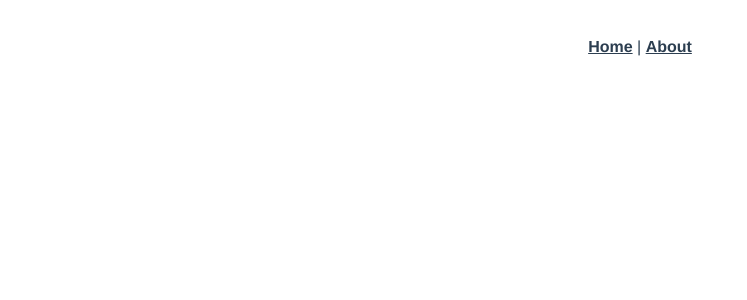
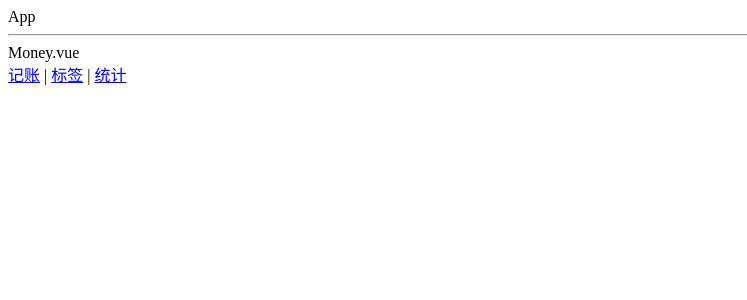
Before and after one commit to koryuoh123/Money1, a Vue app: page /#/money in a window 1280 px wide. Shown: the top 300 px of the page, without its empty margins (0-747 px from the left). Built offline with nearby package versions, Linux system fonts and the light colour scheme.

Commit message:
创建了三个页面

```diff
--- a/src/App.vue
+++ b/src/App.vue
@@ -1,13 +1,25 @@
 <template>
-  <div id="app">
-    <div id="nav">
-      <router-link to="/">Home</router-link> |
-      <router-link to="/about">About</router-link>
-    </div>
-    <router-view/>
-  </div>
+<div>
+
+  <div>App</div>
+<hr/>
+<router-view/>
+
+<div>
+<router-link to="/money">记账</router-link>
+|
+<router-link to="/labels">标签</router-link>
+|
+<router-link to="/statistics">统计</router-link>
+</div>
+
+</div>
 </template>
+<script>
+export default {
 
+}
+</script>
 <style lang="scss">
 #app {
   font-family: Avenir, Helvetica, Arial, sans-serif;
--- a/src/main.ts
+++ b/src/main.ts
@@ -1,13 +1,13 @@
 import Vue from 'vue'
 import App from './App.vue'
 import './registerServiceWorker'
-import router from './router'
+import router from './router' //这里其实省掉了index.ts
 import store from './store'
 
 Vue.config.productionTip = false
 
 new Vue({
-  router,
+  router: router, //缩写成router,
   store,
   render: h => h(App)
 }).$mount('#app')
--- a/src/router/index.ts
+++ b/src/router/index.ts
@@ -1,27 +1,44 @@
-import Vue from 'vue'
-import VueRouter, { RouteConfig } from 'vue-router'
-import Home from '../views/Home.vue'
+import Vue from "vue";
+import VueRouter, { RouteConfig } from "vue-router";
+import Money from "@/views/Money.vue";
+import Home from "@/views/Home.vue";
+import Labels from "@/views/Labels.vue";
+import Statistics from "@/views/Statistics.vue";
+Vue.use(VueRouter);
 
-Vue.use(VueRouter)
-
-  const routes: Array<RouteConfig> = [
+const routes: Array<RouteConfig> = [
   {
-    path: '/',
-    name: 'Home',
-    component: Home
+    path: "/",
+    redirect: "/money",
   },
   {
-    path: '/about',
-    name: 'About',
-    // route level code-splitting
-    // this generates a separate chunk (about.[hash].js) for this route
-    // which is lazy-loaded when the route is visited.
-    component: () => import(/* webpackChunkName: "about" */ '../views/About.vue')
-  }
-]
+    path: "/money",
+    component: Money,
+  },
+  {
+    path: "/labels",
+    component: Labels,
+  },
+  {
+    path: "/statistics",
+    component: Statistics,
+  },
+  //   path: '/',
+  //   name: 'Home',
+  //   component: Home
+  // },
+  // {
+  //   path: '/about',
+  //   name: 'About',
+  //   // route level code-splitting
+  //   // this generates a separate chunk (about.[hash].js) for this route
+  //   // which is lazy-loaded when the route is visited.
+  //   component: () => import(/* webpackChunkName: "about" */ '../views/About.vue')
+  // }
+];
 
 const router = new VueRouter({
-  routes
-})
+  routes,
+});
 
-export default router
+export default router;
--- /dev/null
+++ b/src/views/Labels.vue
@@ -0,0 +1,15 @@
+<template>
+    <div>Labels.vue
+
+    </div>
+</template>
+
+<script>
+    export default {
+        name:'Labels'
+    }
+</script>
+
+<style lang="scss" scoped>
+
+</style>
--- /dev/null
+++ b/src/views/Money.vue
@@ -0,0 +1,14 @@
+<template>
+    <div>Money.vue
+</div>
+</template>
+
+<script>
+    export default {
+        name: 'Money'
+    }
+</script>
+
+<style lang="scss" scoped>
+
+</style>
--- /dev/null
+++ b/src/views/Statistics.vue
@@ -0,0 +1,15 @@
+<template>
+    <div>Statistics.vue
+
+    </div>
+</template>
+
+<script>
+    export default {
+        name:'Statistics'
+    }
+</script>
+
+<style lang="scss" scoped>
+
+</style>
```
Also changed, not shown: src/components/Test.vue (added, +16 -0 lines).
